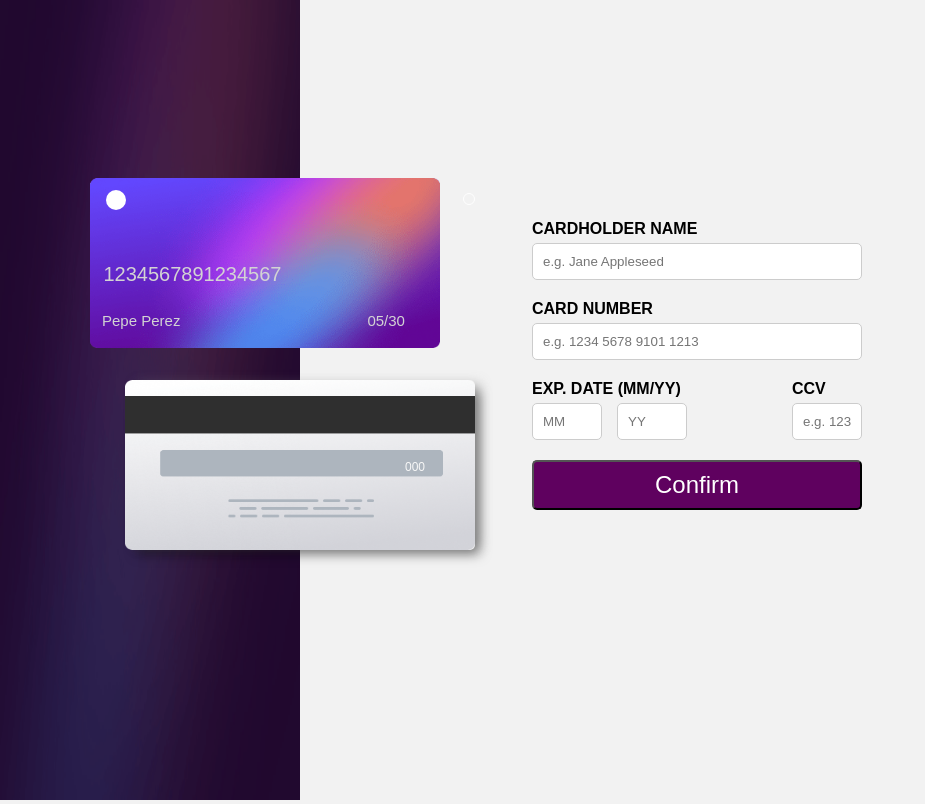
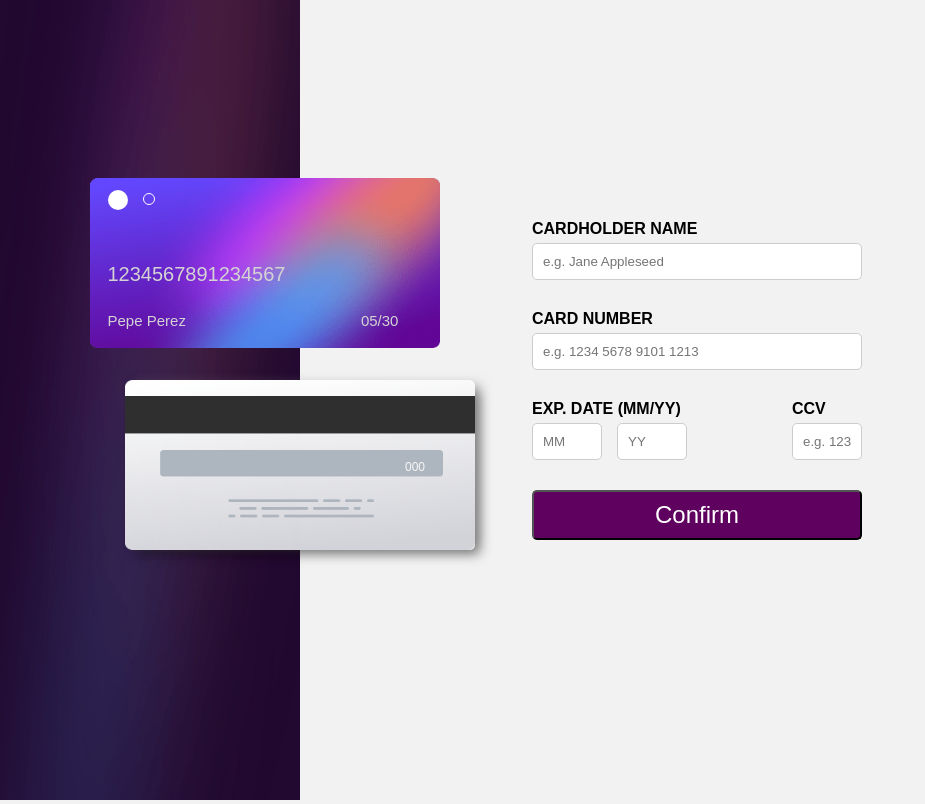
Before and after one commit to arianrdcas/credit_card, a React (Vite) app: page / in a window 1280 px wide. Shown: the whole page, without its empty margins (0-925 px from the left). Built offline with nearby package versions, Linux system fonts and the light colour scheme.

Commit message:
Estilos y estructura ok

```diff
--- a/src/App.css
+++ b/src/App.css
@@ -4,19 +4,18 @@
   box-sizing: border-box;
 }
 
+.bgmobile {
+  width: 100%;
+  height: 160px;
+}
+
 .container {
   position: relative;
   width: 350px;
   height: 150px;
-  top: -180px;
+  top: -150px;
   left: 20px;
 }
-
-.bgmobile {
-  width: 100%;
-  height: 200px;
-}
-
 .bg-card {
   width: 245px;
   height: 125px;
@@ -29,106 +28,71 @@
   left: 58%; /* Ajusta la posición horizontalmente al centro del contenedor */
   transform: translate(-50%, -50%);
 }
-.frontal {
-  width: 245px;
-  height: 125px;
-  position: relative;
-  top: 87%;
-  left: 40%;
-  transform: translate(-50%, -50%);
-  display: grid;
-  grid-template-columns: 1fr 1fr 1fr 1fr;
-  grid-template-rows: 1fr 1fr 1fr;
-}
 
 .card.front {
-  width: 245px;
-  height: 125px;
-  border-radius: 5px;
-  position: absolute;
-  top: 50%;
-  left: 50%;
-  transform: translate(-50%, -50%);
+ width: 245px;
+    height: 125px;
+    border-radius: 5px;
+    position: absolute;
+    top: 70%;
+    left: 40%;
+    transform: translate(-50%, -50%);
 }
 
 p {
   position: absolute;
   top: 41%; /* Ajusta la posición verticalmente */
-  left: 79%; /* Ajusta la posición horizontalmente */
+  left: 82%; /* Ajusta la posición horizontalmente */
   transform: translate(-50%, -50%);
-  font-size: 10px;
-  color: lightgray;
+  font-size: 12px;
+  color: white;
 }
 
 .circulo {
   position: absolute;
-  grid-column: 1/2;
-  grid-row: 1/2;
+  top: 32%;
+  left: 8%;
   width: 20px;
   height: 20px;
   border-radius: 50%;
   background-color: white;
-  justify-self: start;
-  align-self: center;
-  margin-left: 12px;
+
 }
 
 .circulo.dos {
   position: absolute;
-  grid-column: 1/2;
-  grid-row: 1/2;
+  top: 36%;
+  left: 17%;
   width: 10px;
   height: 10px;
   border-radius: 50%;
   background-color: transparent;
   border: 1px solid white;
-  justify-self: end;
-  align-self: center;
 }
 
 .credit_card_number {
   font-size: 20px;
   color: lightgray;
-  grid-row: 2 / 3;
-  grid-column: 1 / 3;
-  margin-left: 2px;
+  top: 75%;
+  left: 33%;
 }
 
-.nombre_fecha_expiracion {
-  position: absolute;
-  top: 115%;
-  left: 34%;
-  transform: translate(-50%, -50%);
-  font-size: 20px;
-  color: lightgray;
-  border: 1px solid black;
-  width: 100px;
-  height: 50px;
-  display: flex;
-  justify-content: space-between; /* Coloca los elementos <p> en los extremos */
-  align-items: center; /* Alinea verticalmente los elementos <p> */
-}
+
 
 .nombre {
   position: absolute;
   font-size: 15px;
   color: lightgray;
-  grid-row: 3 / 3;
-  grid-column: 1 / 3;
-  align-self: center;
-  justify-self: start;
-  margin-left: 12px;
+  top: 92%;
+  left: 8%;
 }
 
 .fecha_expiracion {
   position: absolute;
   font-size: 15px;
   color: lightgray;
-  grid-row: 3 / 3;
-  grid-column: 4;
-  align-self: center;
-  justify-self: start;
-  margin-left: 12px;
+  top: 92%;
+  left: 60%;
 }
 
 @media (min-width: 375px) {
@@ -186,7 +150,7 @@ p {
     border-radius: 50%;
     background-color: white;
     top: 205%;
-    left: 21%;
+    left: 25%;
   }
 
   .circulo.dos {
@@ -197,13 +161,13 @@ p {
     background-color: transparent;
     border: 1px solid white;
     top: 194%;
-    left: 30%;
+    left: 35%;
   }
 
   .credit_card_number {
     position: relative;
     top: 240%;
-    left: 73%;
+    left: 75%;
   }
 
   .nombre {
@@ -211,7 +175,7 @@ p {
     font-size: 15px;
     color: lightgray;
     top: 250%;
-    left: 20%;
+    left: 25%;
   }
 
   .fecha_expiracion {
@@ -219,7 +183,7 @@ p {
     font-size: 15px;
     color: lightgray;
     top: 250%;
-    left: 70%;
+    left: 75%;
   }
   .formulario {
     max-width: 600px;
--- a/src/App.jsx
+++ b/src/App.jsx
@@ -11,7 +11,7 @@ function App() {
       <img className="bgmobile" src={bgmobile} alt="Background" />
       <div className="container">
           <img className="bg-card back" src={bgcardback} alt="Card Back" />
-          <p>000</p>
+          <p className="ccv">000</p>
           <img className="card front" src={bgcardfront} alt="Card Front" />
           <div className="circulo"></div>
           <div className="circulo dos"></div>
--- a/src/Estilos/Formulario.css
+++ b/src/Estilos/Formulario.css
@@ -9,11 +9,11 @@ body {
   max-width: 600px;
   padding: 20px;
   position: absolute;
-  top: 40%;
+  top: 35%;
 }
 
 .input-group {
-  margin-bottom: 20px;
+  margin-bottom: 30px;
   display: flex;
   flex-direction: column;
 }
@@ -30,7 +30,7 @@ body {
 }
 
 .input-grupo {
-  margin-bottom: 20px;
+  margin-bottom: 30px;
   display: flex;
   flex-direction: row;
 }
```
